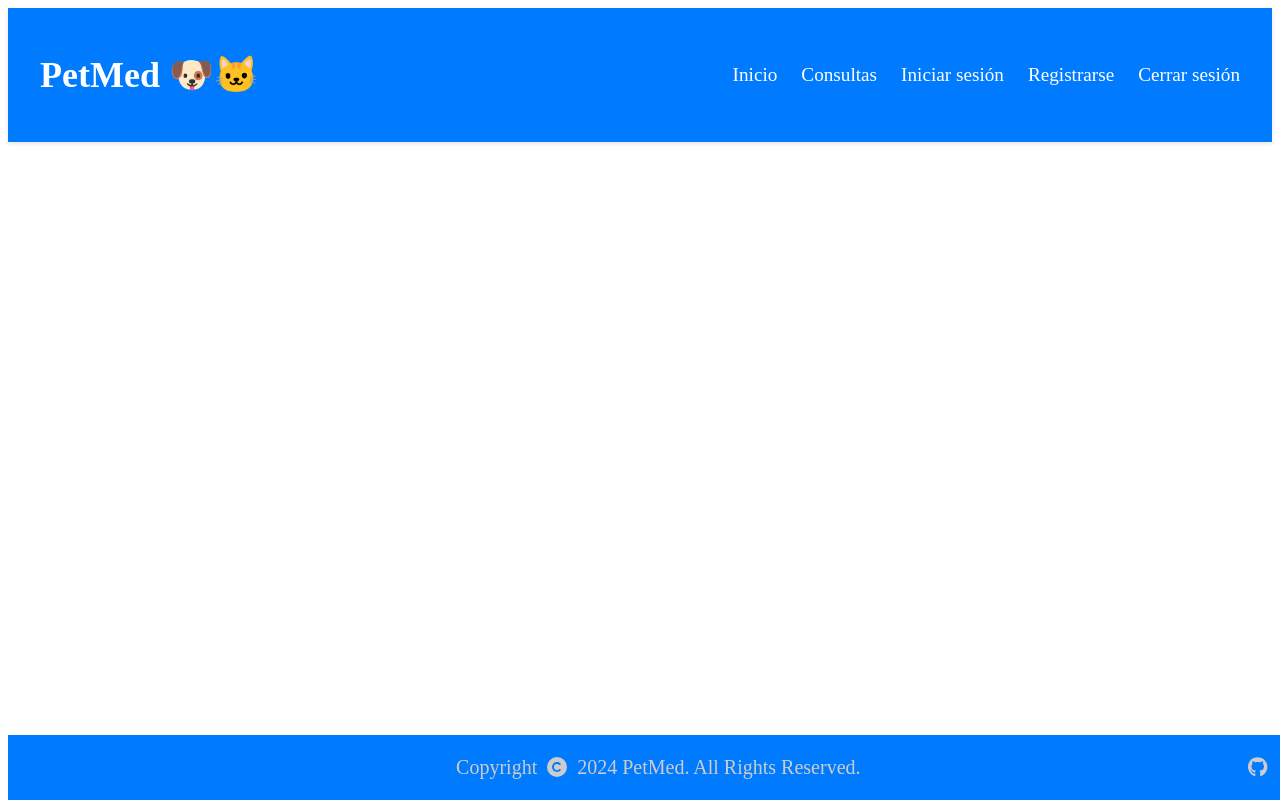
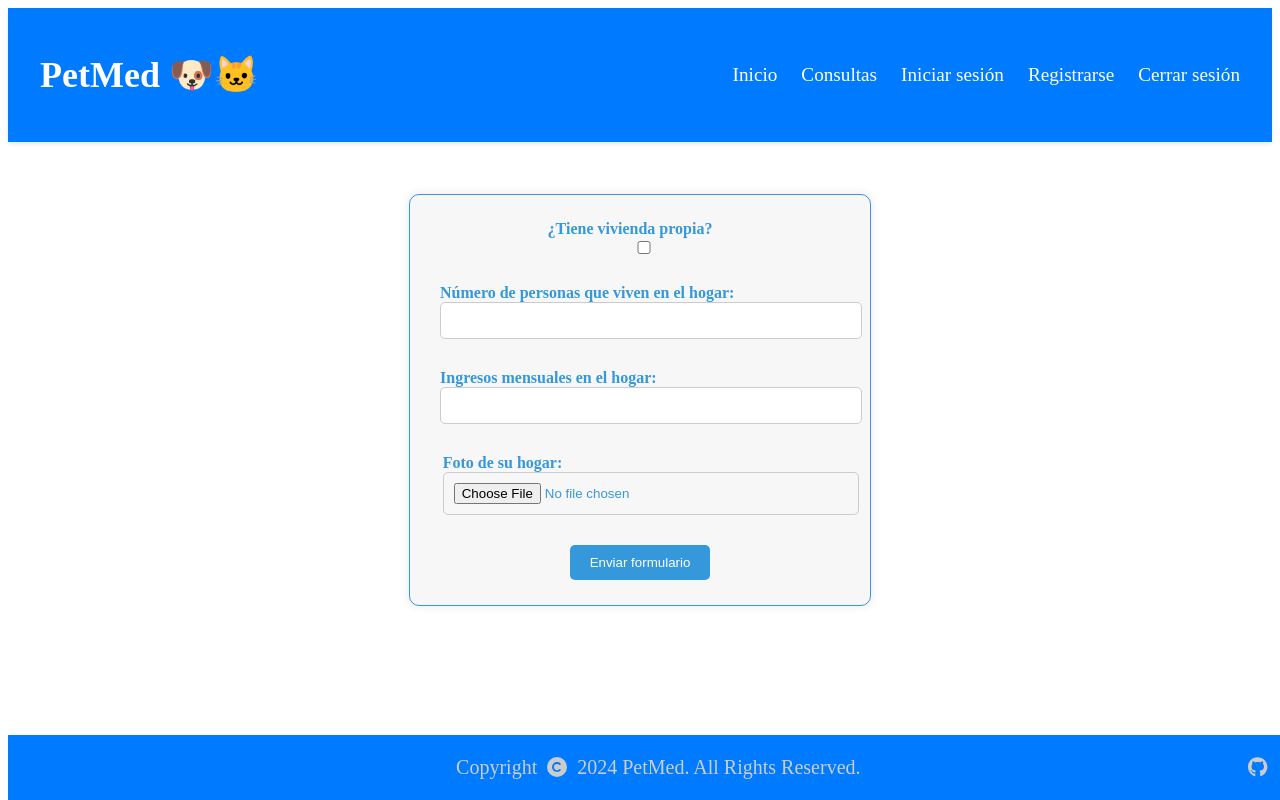
Before and after one commit to Ortizcardona27/PetMed-Front, a React (Create React App) app: page /consultas/adopcionForm in a window 1280 px wide. Built offline with nearby package versions, Linux system fonts and the light colour scheme.

Commit message:
AdopcionForm component

```diff
--- a/src/App.css
+++ b/src/App.css
@@ -213,7 +213,8 @@
 .pagination-buttons {
   display: flex;
   justify-content: center;
-  margin-top: 20px;
+  margin-top: 170px;
+  margin-bottom: 20px; /* Agregué este margen para que los botones estén abajo */
 }
 
 .pagination-buttons button {
@@ -221,8 +222,8 @@
   color: #fff;
   border: none;
   border-radius: 5px;
-  padding: 10px 20px;
-  font-size: 16px;
+  padding: 5px 10px; /* Reduje el padding para que los botones sean más pequeños */
+  font-size: 14px; /* Reduje el tamaño de la fuente para que los botones sean más pequeños */
   cursor: pointer;
   margin: 0 10px;
 }
@@ -230,6 +231,7 @@
 .pagination-buttons button:hover {
   background-color: #23527c; /* Azul oscuro */
 }
+
 
 /* Estilos para el modal de la mascota */
 .modal {
@@ -351,3 +353,49 @@ button:hover {
 .btn-formulario:hover,.btn-cita:hover {
   background-color: #23527c;
 }
+
+/* Estilos formulario de adopcion */
+.formulario {
+  background-color: #f7f7f7; /* Fondo claro */
+  padding: 30px;
+  border: 1px solid #3498db; /* Azul claro */
+  border-radius: 10px;
+  box-shadow: 0 0 10px rgba(0, 0, 0, 0.1);
+  width: 400px; /* Ancho del formulario */
+  height: 350px; /* Alto del formulario */
+  position: absolute;
+  top: 50%;
+  left: 50%;
+  transform: translate(-50%, -50%);
+  display: flex;
+  flex-direction: column;
+  align-items: center;
+  justify-content: center;
+}
+
+.label {
+  margin-bottom: 10px;
+  font-weight: bold;
+  color: #3498db; /* Azul claro */
+}
+
+.input {
+  padding: 10px;
+  border: 1px solid #ccc;
+  border-radius: 5px;
+  width: 100%;
+  margin-bottom: 20px;
+}
+
+.boton {
+  background-color: #3498db; /* Azul claro */
+  color: #fff;
+  padding: 10px 20px;
+  border: none;
+  border-radius: 5px;
+  cursor: pointer;
+}
+
+.boton:hover {
+  background-color: #2e6da4; /* Azul oscuro */
+}
--- a/src/App.jsx
+++ b/src/App.jsx
@@ -9,6 +9,7 @@ import InicioSesion from "./components/InicioSesion";
 import Salir from "./components/Salir";
 import ModalMascota from "./components/ModalMascota";
 import Consultas from "./components/Consultas";
+import AdopcionForm from "./components/AdopcionForm";
 
 
 function App() {
@@ -22,11 +23,11 @@ function App() {
           <Route path="/" element={<Inicio />} />
           <Route path="/infoMascota" element={<ModalMascota />} />
           <Route path="/consultas" element={<Consultas />} />
+          <Route path="consultas/adopcionForm" element={<AdopcionForm />} />
           <Route path="/login" element={<Login />} />
           <Route path="/registerform" element={<RegisterForm />} />
           <Route path="/iniciosesion" element={<InicioSesion />} />
           <Route path="/logout" element={<Salir />} />
-
 
         </Routes>
 
--- /dev/null
+++ b/src/components/AdopcionForm.jsx
@@ -0,0 +1,75 @@
+import React, { useState } from 'react';
+
+const AdopcionForm = () => {
+    const [tieneVivienda, setTieneVivienda] = useState(false);
+    const [numPersonas, setNumPersonas] = useState('');
+    const [ingresosMensuales, setIngresosMensuales] = useState('');
+    const [fotoHogar, setFotoHogar] = useState(null);
+
+    const handleTieneVivienda = (e) => {
+        setTieneVivienda(e.target.checked);
+    };
+
+    const handleNumPersonas = (e) => {
+        const valor = e.target.value;
+        if (!isNaN(valor)) {
+            setNumPersonas(valor);
+        }
+    };
+
+    const handleIngresosMensuales = (e) => {
+        const valor = e.target.value;
+        if (!isNaN(valor)) {
+            setIngresosMensuales(valor);
+        }
+    };
+
+    const handleFotoHogar = (e) => {
+        setFotoHogar(e.target.files[0]);
+    };
+
+    const handleSubmit = (e) => {
+        e.preventDefault();
+        const formData = new FormData();
+        formData.append('tieneVivienda', tieneVivienda);
+        formData.append('numPersonas', numPersonas);
+        formData.append('ingresosMensuales', ingresosMensuales);
+        formData.append('fotoHogar', fotoHogar);
+
+        fetch('api/adopciones/formulario/registrar', {
+            method: 'POST',
+            body: formData,
+        })
+            .then((response) => response.json())
+            .then((data) => console.log(data))
+            .catch((error) => console.error(error));
+    };
+
+    return (
+        <form className="formulario" onSubmit={handleSubmit}>
+            <label className="label">
+                ¿Tiene vivienda propia?
+                <input type="checkbox" checked={tieneVivienda} onChange={handleTieneVivienda} className="input" />
+            </label>
+
+            <label className="label">
+                Número de personas que viven en el hogar:
+                <input type="number" value={numPersonas} onChange={handleNumPersonas} className="input" />
+            </label>
+
+            <label className="label">
+                Ingresos mensuales en el hogar:
+                <input type="number" value={ingresosMensuales} onChange={handleIngresosMensuales} className="input" />
+            </label>
+
+            <label className="label">
+                Foto de su hogar:
+                <input type="file" onChange={handleFotoHogar} className="input" />
+            </label>
+
+            <button className="boton" type="submit">Enviar formulario</button>
+        </form>
+    )
+}
+
+export default AdopcionForm
--- a/src/components/Inicio.jsx
+++ b/src/components/Inicio.jsx
@@ -60,6 +60,7 @@ const Inicio = () => {
                         </div>
                     )))}
                     <div className="pagination-buttons">
+                        <div className="buttons-page">
                             {(pagina != 0 && pagina < totalPagina) && (
                                 <button onClick={handleAnterior}>Anterior</button>
                             )}
@@ -68,6 +69,7 @@ const Inicio = () => {
                             )}
                         </div>
                     </div>
+                </div>
             )}
         </div>
     );
```
Also changed, not shown: src/components/Consultas.jsx (+6 -2 lines). Lines whose indentation alone changed are shown as unchanged.
